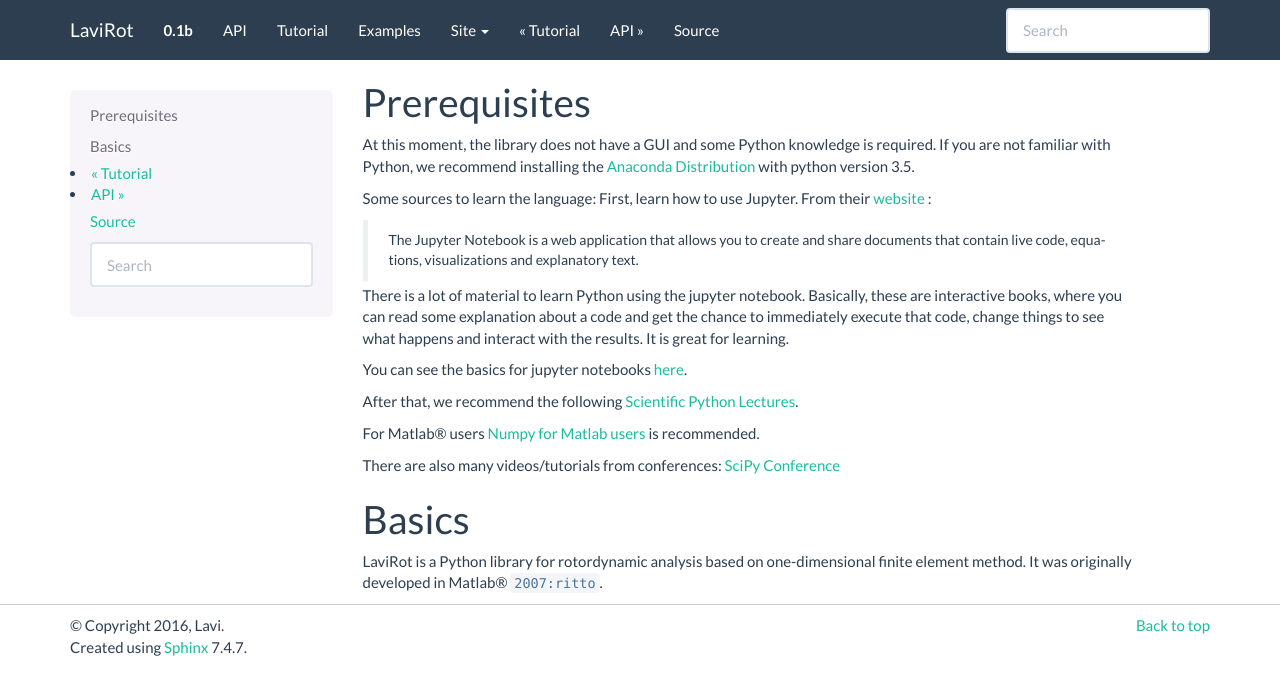
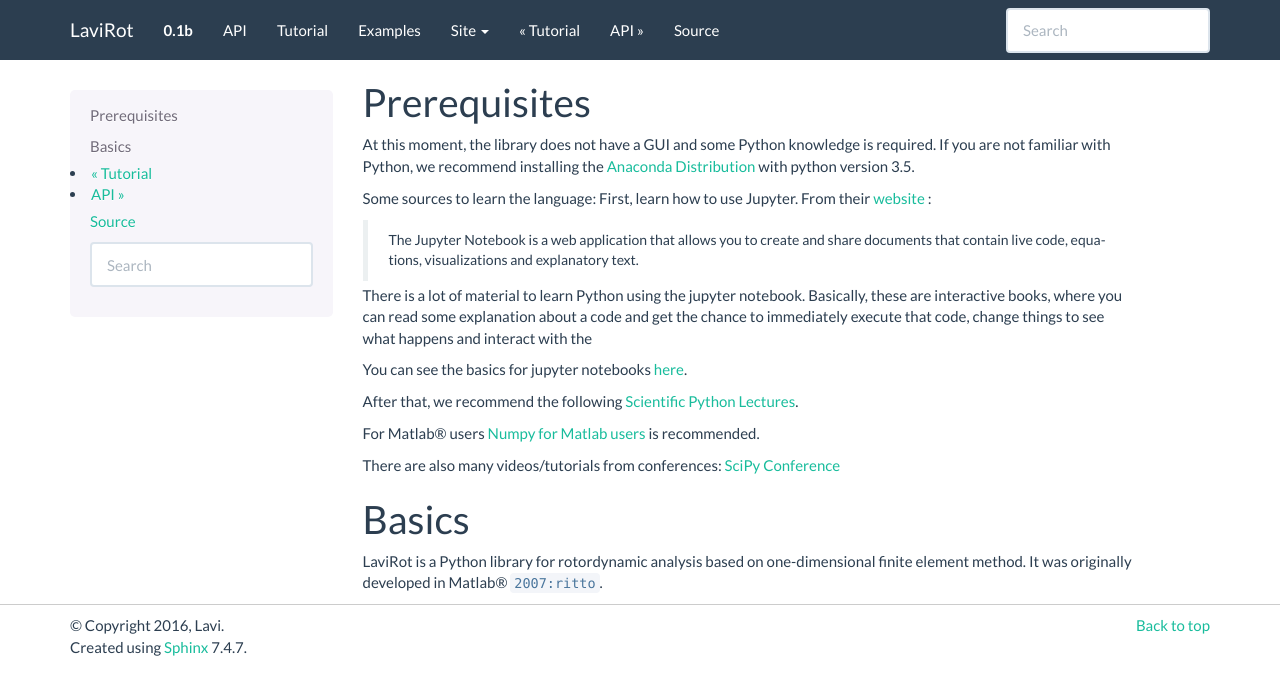
Before and after one commit to raphaeltimbo/LAVIROT, a Sphinx documentation site: the page built from docs/tutorial/Basics.rst, in a window 1280 px wide. Shown: the top 695 px of the page. Built offline with Sphinx 7.4.7, drawn with Linux system fonts in a browser that asks for light colours; formulas are drawn with MathJax 3; pages that are not in the unit, such as notebooks, are missing from menus; cross-references to code outside the pages are shown as plain code.

Commit message:
Updates on the documentation.

```diff
--- a/docs/tutorial/Basics.rst
+++ b/docs/tutorial/Basics.rst
@@ -17,9 +17,8 @@
 
 There is a lot of material to learn Python using the jupyter notebook.
 Basically, these are interactive books, where you can read some
-explanation about a code and get the chance to immediately execute
-that code, change things to see what happens and interact with the
-results. It is great for learning.
+explanation about a code and get the chance to immediately execute that
+code, change things to see what happens and interact with the
 
 You can see the basics for jupyter notebooks
 `here <https://github.com/numerical-mooc/numerical-mooc/blob/master/lessons/00_getting_started/00_03_Intro_to_Jupyter_notebook.md>`__.
```
Also changed, not shown: docs/tutorial/Basics.ipynb.
